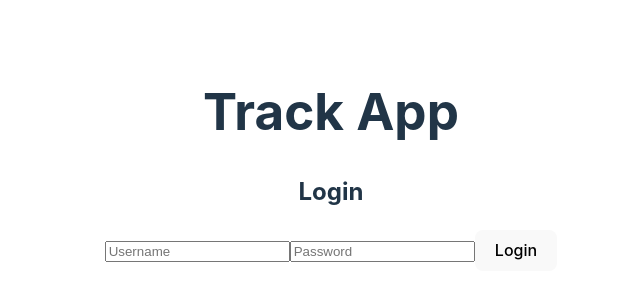
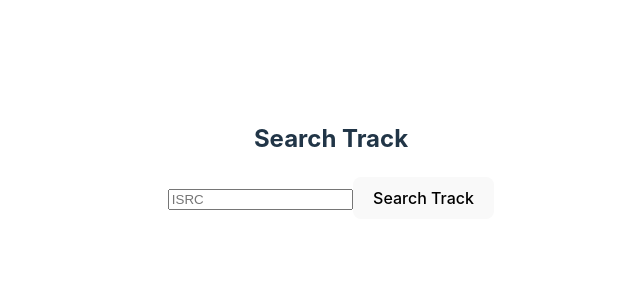
Before and after one commit to karinagb/Track_App, a React (Vite) app: page / in a window 1280 px wide. Shown: the part 240-540 px from the top of the page, without its empty margins (309-949 px from the left). Built offline with nearby package versions, Linux system fonts and the light colour scheme; sample sign-in values are in the browser's storage.

Commit message:
search track and track info working

```diff
--- a/src/App.tsx
+++ b/src/App.tsx
@@ -1,20 +1,32 @@
 import { BrowserRouter as Router, Routes, Route } from "react-router-dom";
 import "./App.css";
 import Login from "./components/Login";
-import SearchTrack from "./components/SearchTrack";
-import TrackInfo from "./components/TrackInfo";
+import TrackPage from "./components/TrackPage";
 
-function App() {
+import { Navigate, Outlet } from "react-router-dom";
+
+interface ProtectedRouteProps {
+  isAuthenticated: boolean;
+}
+
+const ProtectedRoute = ({ isAuthenticated }: ProtectedRouteProps) => {
+  return isAuthenticated ? <Outlet /> : <Navigate to="/login" replace />;
+};
+
+const App = () => {
+  const isAuthenticated = !!localStorage.getItem("accessToken");
+
   return (
     <Router>
-      <h1> Track App</h1>
       <Routes>
-        <Route path="" element={<Login />} />
-        <Route path="/search" element={<SearchTrack />} />
-        <Route path="/track/:irsc" element={<TrackInfo />} />
+        <Route path="/login" element={<Login />} />
+        <Route element={<ProtectedRoute isAuthenticated={isAuthenticated} />}>
+          <Route path="/" element={<TrackPage />} />
+          <Route path="/track/:isrc" element={<TrackPage />} />
+        </Route>
       </Routes>
     </Router>
   );
-}
+};
 
 export default App;
--- a/src/components/Login.tsx
+++ b/src/components/Login.tsx
@@ -23,7 +23,9 @@ function Login() {
       );
 
       if (response.ok) {
-        navigate("/search");
+        const data = await response.json();
+        localStorage.setItem("accessToken", data.accessToken);
+        navigate("/");
       } else {
         setError("Invalid username or password.");
       }
--- a/src/components/SearchTrack.tsx
+++ /dev/null
@@ -1,50 +0,0 @@
-import { useState } from "react";
-import { useNavigate } from "react-router-dom";
-
-function SearchTrack() {
-  const [isrc, setIsrc] = useState("");
-  const [error, setError] = useState("");
-  const [buttonChange, setButtonChange] = useState(false);
-  const navigate = useNavigate();
-
-  const searchingTrack = async () => {
-    setError("");
-
-    try {
-      const response = await fetch(
-        `https://spotify-be-b07j.onrender.com/public/swagger-ui/index.html#/Admin/getTracK?isrc=${isrc}`,
-        {
-          method: "GET",
-        }
-      );
-      if (response.ok) {
-        navigate(`/track/${isrc}`);
-      } else {
-        setError("Could not find the track. Do you want to add it?");
-        setButtonChange(true);
-      }
-    } catch (error) {
-      console.error("Fetch error:", error);
-      setError("Something went wrong. Please try again.");
-    }
-  };
-
-  return (
-    <>
-      <h2> SearchTrack</h2>
-      <input
-        type="text"
-        placeholder="ISRC"
-        value={isrc}
-        onChange={(e) => setIsrc(e.target.value)}
-      />
-
-      <button onClick={searchingTrack}>
-        {buttonChange ? "Add Track" : "Search Track"}
-      </button>
-      {error && <p>{error}</p>}
-    </>
-  );
-}
-
-export default SearchTrack;
--- a/src/components/TrackInfo.tsx
+++ /dev/null
@@ -1,9 +0,0 @@
-function TrackInfo() {
-    return (
-      <>
-        <h1> TrackInfo</h1>
-      </>
-    );
-  }
-
-  export default TrackInfo;
--- /dev/null
+++ b/src/components/TrackPage.tsx
@@ -0,0 +1,94 @@
+import { useState } from "react";
+import { useNavigate } from "react-router-dom";
+
+interface iTrack {
+  name: string;
+  artistName: string;
+  albumName: string;
+  contentIndicator: string;
+  playbackSeconds: number;
+  images: { url: string }[];
+}
+
+function TrackPage() {
+  const [error, setError] = useState("");
+  const [isrc, setIsrc] = useState("");
+  const [isrcFound, setIsrcFound] = useState(true);
+  const [fetchMethod, setFetchMethod] = useState<"GET" | "POST">("GET");
+  const [hasSearched, setHasSearched] = useState(false);
+  const [track, setTrack] = useState<iTrack | null>(null);
+const navigate = useNavigate();
+
+  const trackSearch = async () => {
+    setError("");
+    setHasSearched(true);
+    setFetchMethod("GET");
+
+    const token = localStorage.getItem("accessToken");
+
+    try {
+      const response = await fetch(
+        `https://spotify-be-b07j.onrender.com/spotify/track?isrc=${isrc}`,
+        {
+          method: fetchMethod,
+          headers: {
+            Authorization: `Bearer ${token}`,
+            "Content-Type": "application/json",
+          },
+        }
+      );
+
+      if (response.ok) {
+        const data = await response.json();
+        localStorage.setItem("accessToken", data.accessToken);
+        setTrack(data);
+        navigate(`/track/${isrc}`);
+      } else {
+        setError("Could not find the track. Do you want to add it?");
+        setIsrcFound(false);
+      }
+    } catch (error) {
+      console.error("Fetch error:", error);
+      setError("Something went wrong. Please try again.");
+    }
+  };
+
+  return (
+    <>
+      <h2>Search Track</h2>
+      <input
+        type="text"
+        placeholder="ISRC"
+        value={isrc}
+        onChange={(event) => setIsrc(event.target.value)}
+      />
+
+      <button onClick={trackSearch} >Search Track</button>
+      {isrcFound && track ? (
+        <>
+          <h2>Track Info</h2>
+          <ul>
+            <li>{`Track Name: ${track.name}`}</li>
+            <li>{`Artist Name: ${track.artistName}`}</li>
+            <li>{`Album Name: ${track.albumName}`}</li>
+            <li>{`Content Indicator: ${track.contentIndicator}`}</li>
+            <li>{`Playback Seconds: ${track.playbackSeconds}`}</li>
+            <li>
+              Cover Image:{" "}
+              <img src={track.images[0].url} alt={track.name} width={200} />
+            </li>
+          </ul>
+        </>
+      ) : (
+        <>
+          {error && <p>{error}</p>}
+          {hasSearched && !track && !isrcFound && (
+            <button onClick={() => setFetchMethod("POST")}>Add Track</button>
+          )}
+        </>
+      )}
+    </>
+  );
+}
+
+export default TrackPage;
```
